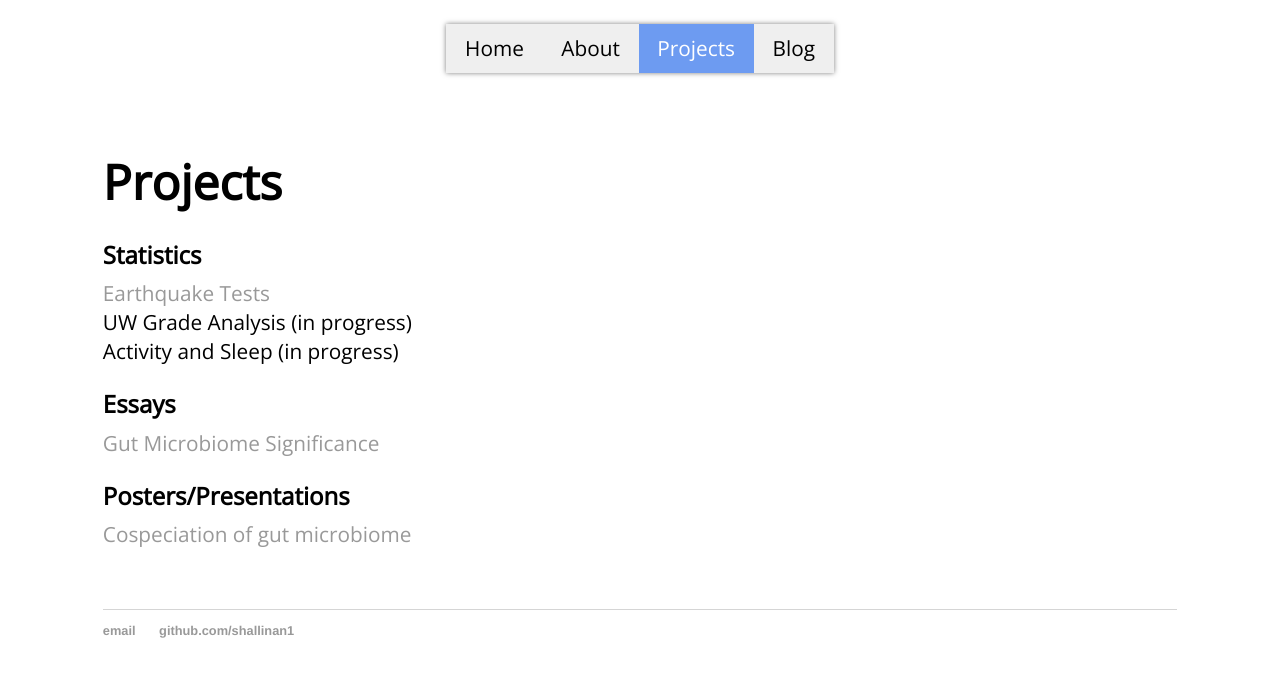
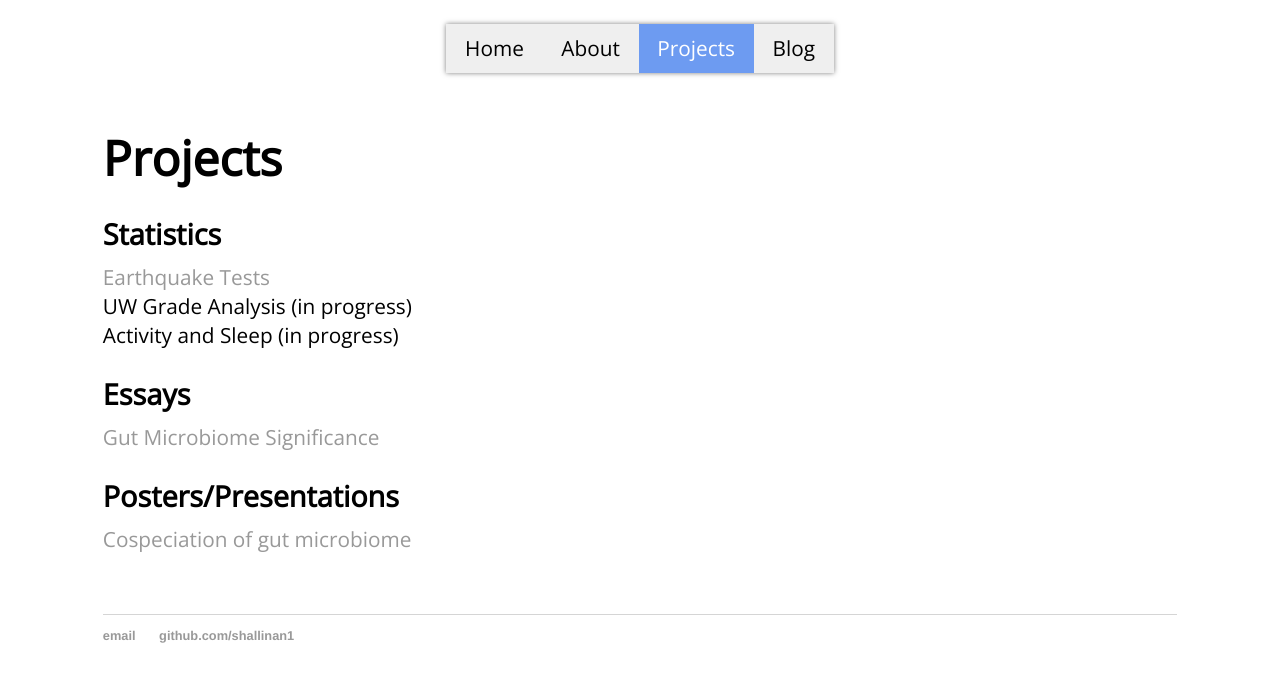
Before and after one commit to shallinan1/shallinan1.github.io, a Jekyll site: the page built from projects/index.md, in a window 1280 px wide. Shown: the top 682 px of the page. Built offline with Jekyll 4.4.1, drawn with Linux system fonts in a browser that asks for light colours.

Commit message:
Move headers up

```diff
--- a/css/main.css
+++ b/css/main.css
@@ -112,7 +112,7 @@ h1 {
     font-size: 3em;
 	font-weight: 700;
 	font-style: normal;
-	margin-top: 0.5em;
+	margin-top: -0.5em;
 	margin-bottom:0.5em;
 	font-family: Open Sans;
 	font-variant: normal;
@@ -126,7 +126,7 @@ h2 { font-family: Open Sans;
 	margin-bottom: 0.35em;
 }
 
-h2 { font-family: Open Sans;
+h3 { font-family: Open Sans;
 	font-size: 1.5em;
 	font-style: normal;
 	font-variant: normal;
```
